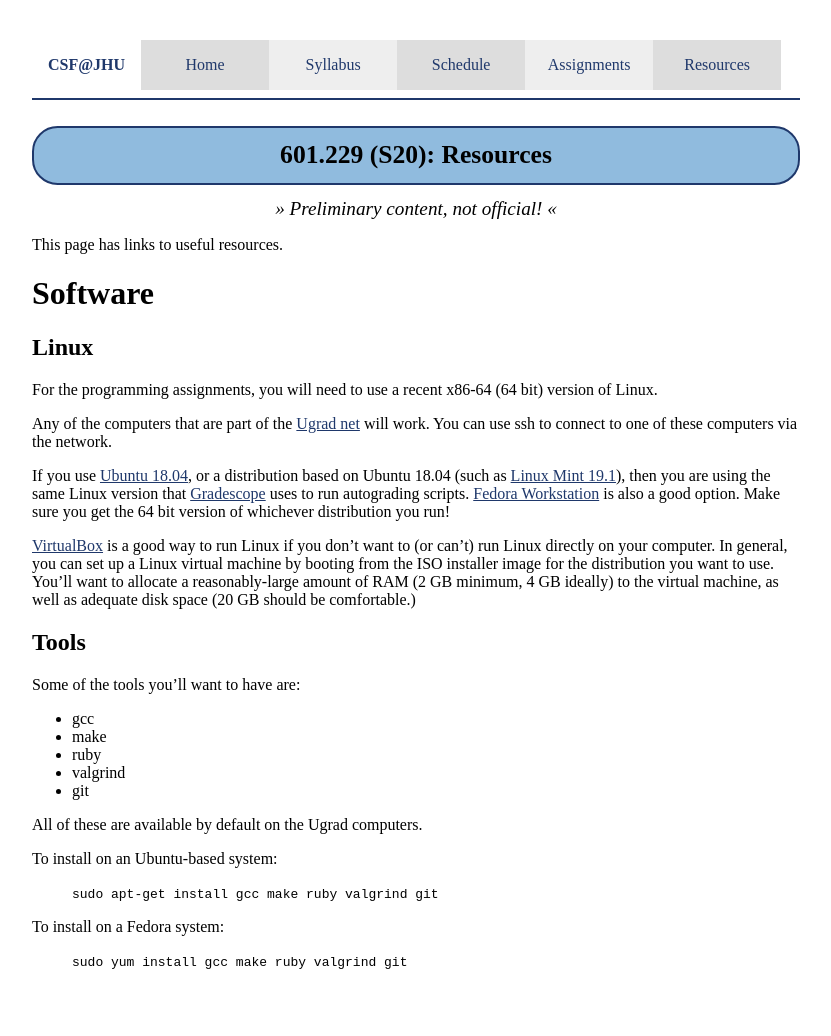
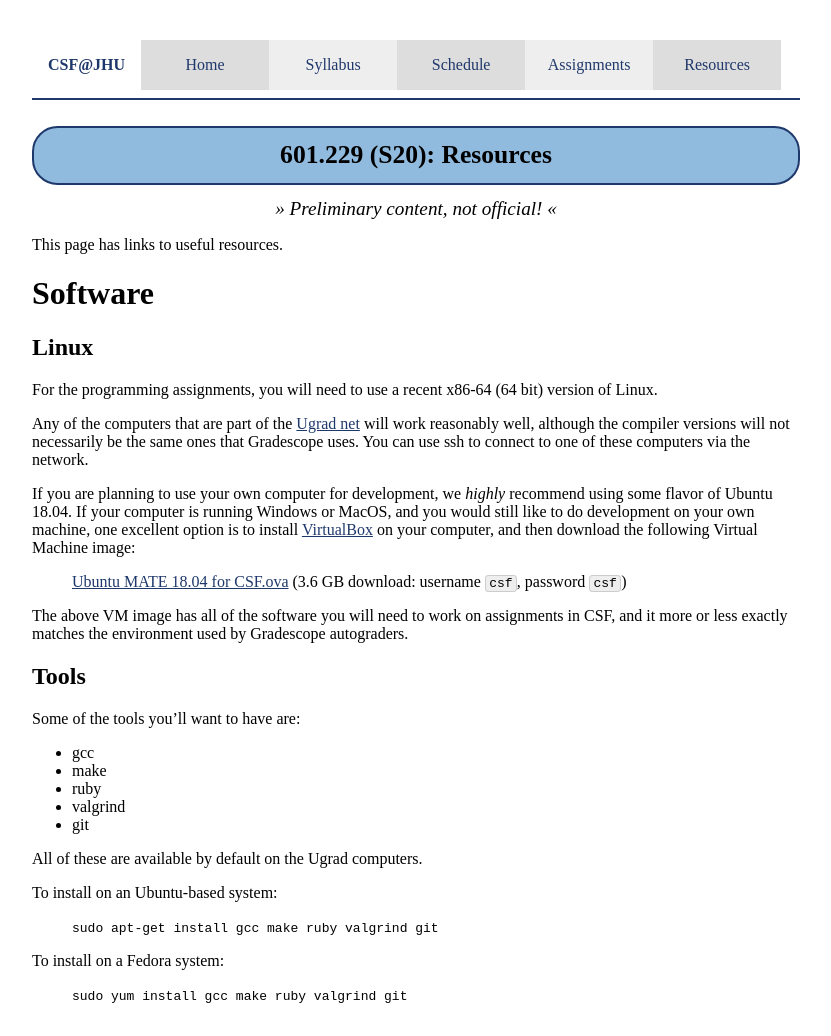
Before and after one commit to jhucsf/spring2020, a Jekyll site: the page built from resources.md, in a window 1280 px wide. Shown: the whole page, without its empty margins (224-1055 px from the left). Built offline with Jekyll 4.4.1, drawn with Linux system fonts in a browser that asks for light colours; before the commit the page ends 1002 px from its top, so only the background shows below that.

Commit message:
link to Ubuntu MATE 18.04 VM image

```diff
--- a/resources.md
+++ b/resources.md
@@ -12,11 +12,24 @@ This page has links to useful resources.
 
 For the programming assignments, you will need to use a recent x86-64 (64 bit) version of Linux.
 
-Any of the computers that are part of the [Ugrad net](https://support.cs.jhu.edu/wiki/Linux_Clients_on_the_CS_Undergrad_Net) will work.  You can use ssh to connect to one of these computers via the network.
+Any of the computers that are part of the [Ugrad
+net](https://support.cs.jhu.edu/wiki/Linux_Clients_on_the_CS_Undergrad_Net)
+will work reasonably well, although the compiler versions will not
+necessarily be the same ones that Gradescope uses.  You can use ssh to
+connect to one of these computers via the network.
 
-If you use [Ubuntu 18.04](http://releases.ubuntu.com/18.04/), or a distribution based on Ubuntu 18.04 (such as [Linux Mint 19.1](https://linuxmint.com/release.php?id=34)), then you are using the same Linux version that [Gradescope](https://www.gradescope.com/) uses to run autograding scripts.  [Fedora Workstation](https://getfedora.org/en/workstation/) is also a good option.  Make sure you get the 64 bit version of whichever distribution you run!
+If you are planning to use your own computer for development,
+we *highly* recommend using some flavor of Ubuntu 18.04.  If your
+computer is running Windows or MacOS, and you would still like to do
+development on your own machine, one excellent option is to install
+[VirtualBox](https://www.virtualbox.org) on your computer, and then
+download the following Virtual Machine image:
 
-[VirtualBox](https://www.virtualbox.org/) is a good way to run Linux if you don't want to (or can't) run Linux directly on your computer.  In general, you can set up a Linux virtual machine by booting from the ISO installer image for the distribution you want to use.  You'll want to allocate a reasonably-large amount of RAM (2 GB minimum, 4 GB ideally) to the virtual machine, as well as adequate disk space (20 GB should be comfortable.)
+> [Ubuntu MATE 18.04 for CSF.ova](https://drive.google.com/file/d/13rsQzOWNvAW3AIIC6M-BcoNRDYgdwcYA/view?usp=sharing) (3.6 GB download: username `csf`, password `csf`)
+
+The above VM image has all of the software you will need to work on
+assignments in CSF, and it more or less exactly matches the environment
+used by Gradescope autograders.
 
 ## Tools
 
```
